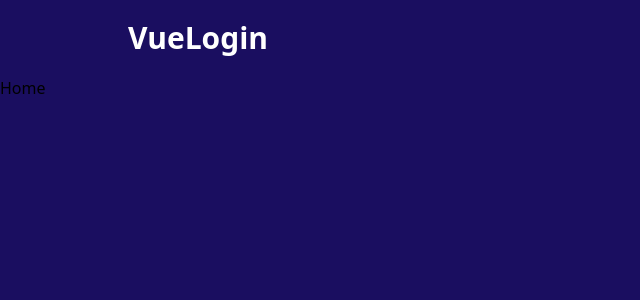
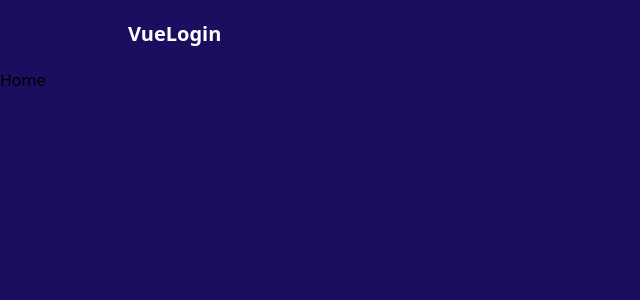
Before and after one commit to o-louis/Vue-Login, a Vue app: page / in a window 1280 px wide. Shown: the top 300 px of the page, without its empty margins (0-640 px from the left). Built offline with nearby package versions, Linux system fonts and the light colour scheme.

Commit message:
refactor(TheHeader): Resize the title

```diff
--- a/src/components/TheHeader.vue
+++ b/src/components/TheHeader.vue
@@ -1,6 +1,6 @@
 <template>
   <header
-    class="w-full max-w-screen-lg py-5 m-auto text-3xl font-bold text-white"
+    class="w-full max-w-screen-lg py-5 m-auto text-xl font-bold text-white"
   >
     <router-link :to="home">{{ title }}</router-link>
   </header>
```
